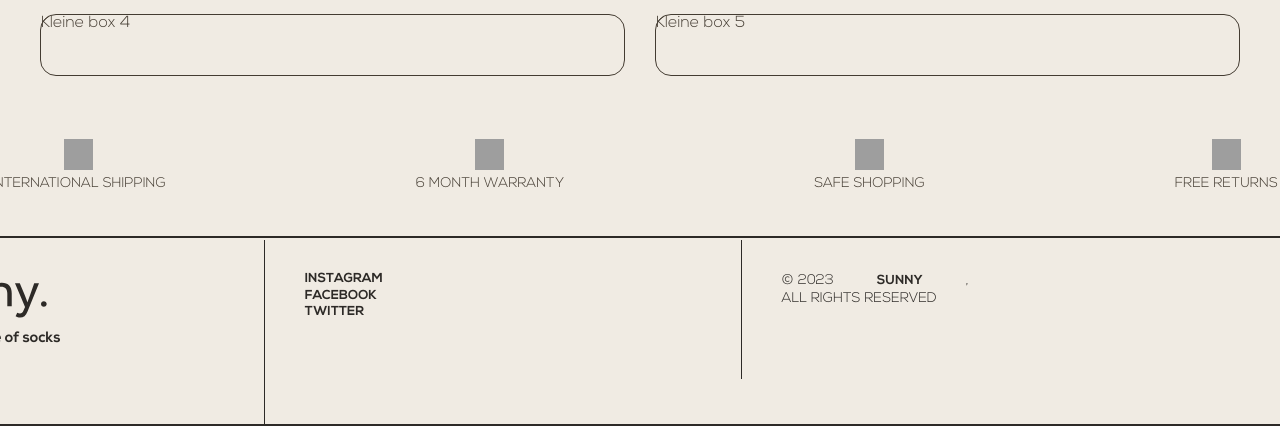
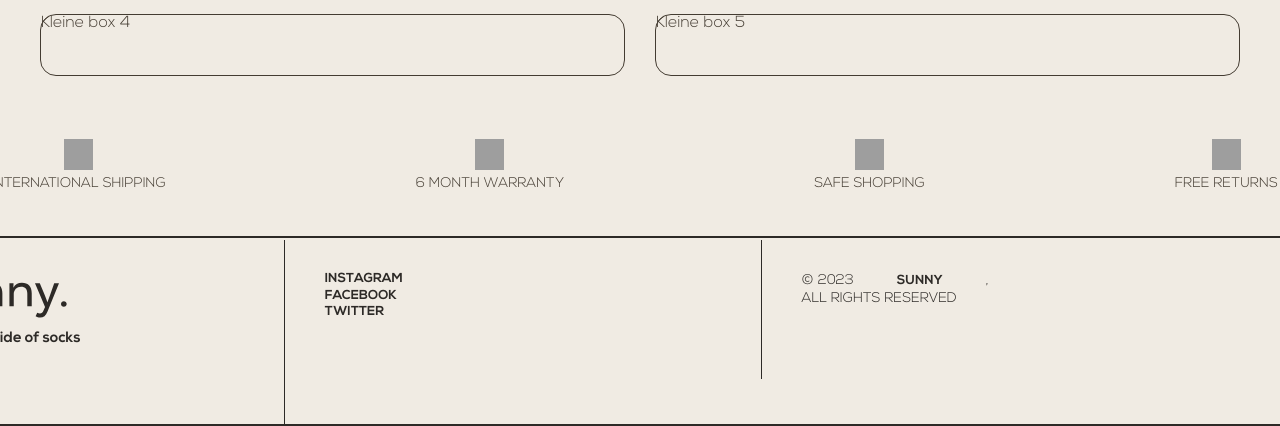
Before and after one commit to bramhuiskes/Sunny, a PHP site: page /faq.php in a window 1280 px wide; the page is wider, and only the part inside the window is pictured. Shown: the part 468-894 px from the top of that part. Run offline with PHP 8.4, Linux system fonts and the light colour scheme; grey boxes are pictures that could not be loaded.

Commit message:
Fixed Footer width

```diff
--- a/assets/css/includes/footer.css
+++ b/assets/css/includes/footer.css
@@ -21,7 +21,9 @@
     display: flex;
     width: 100%;
     padding-top: 1px;
+    padding-right: 20px;
     padding-bottom: 1px;
+    padding-left: 20px;
     flex-direction: column;
     }
     @media (max-width: 991px) {
```
